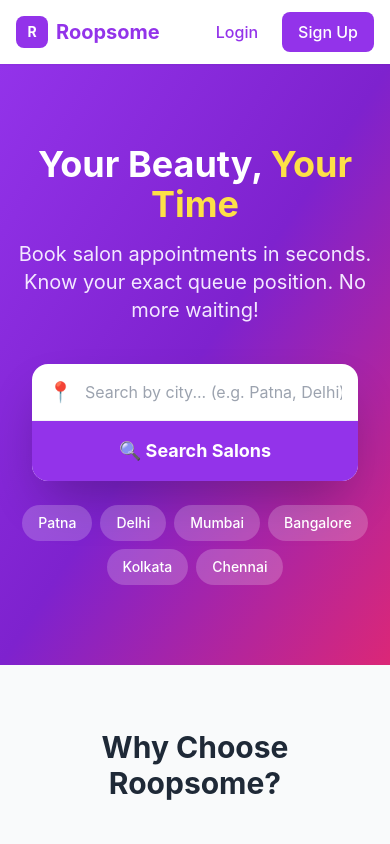
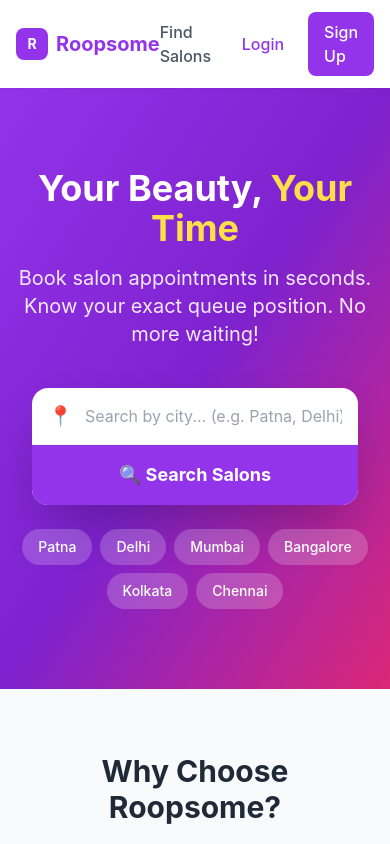
Before and after one commit to s-shubham-kumar/Roopsome, a React app in the folder frontend/: page / in a window 390 px wide. Shown: the top 844 px of the page. Built offline with nearby package versions, Linux system fonts and the light colour scheme; no server answers; the HTML template or start-up script is replaced by a standard one.

Commit message:
fix: home search bar mobile responsive

```diff
--- a/frontend/src/components/Header.jsx
+++ b/frontend/src/components/Header.jsx
@@ -24,7 +24,8 @@
                 </Link>
 
                 {/* Nav Links */}
-                <nav className="hidden md:flex items-center gap-6">
+                {/* Nav Links */}
+                <nav className="flex items-center gap-6">
                     <Link to="/salons" className="text-gray-600 hover:text-purple-600 font-medium">
                         Find Salons
                     </Link>
```
